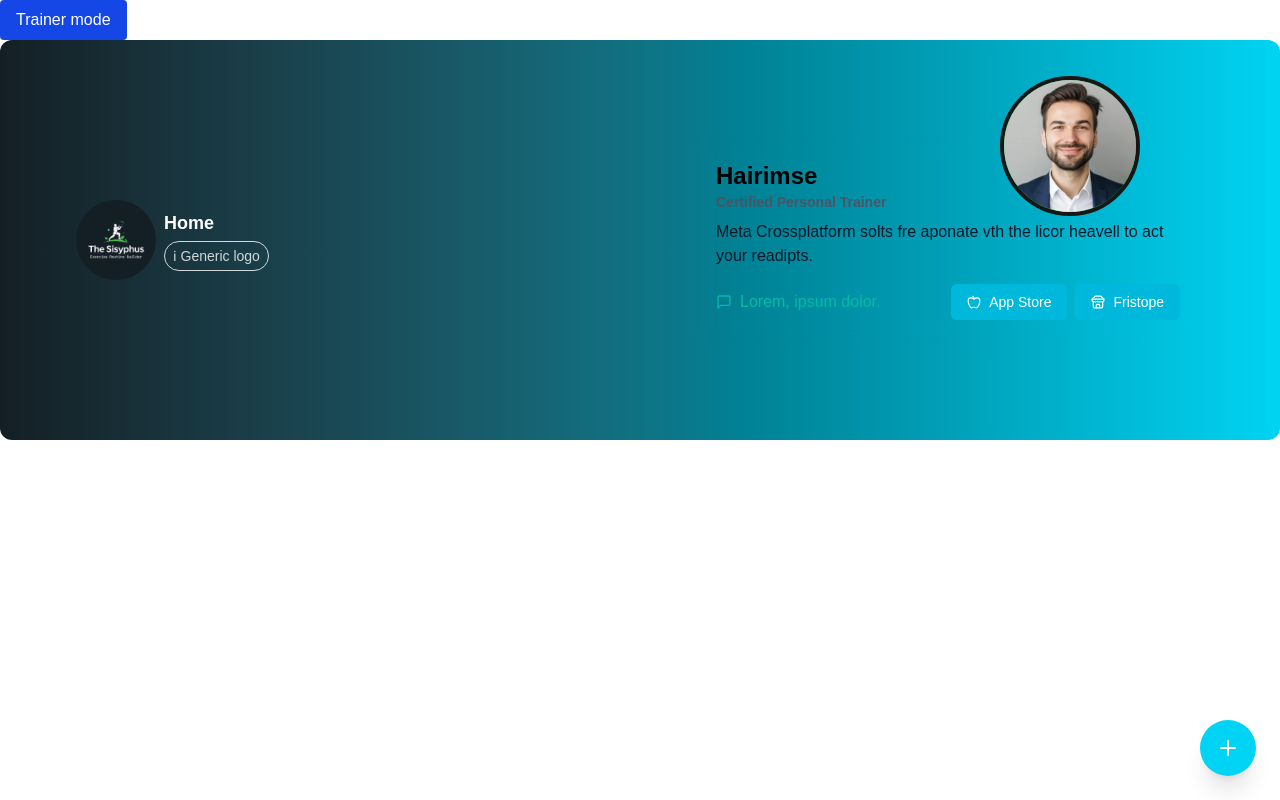
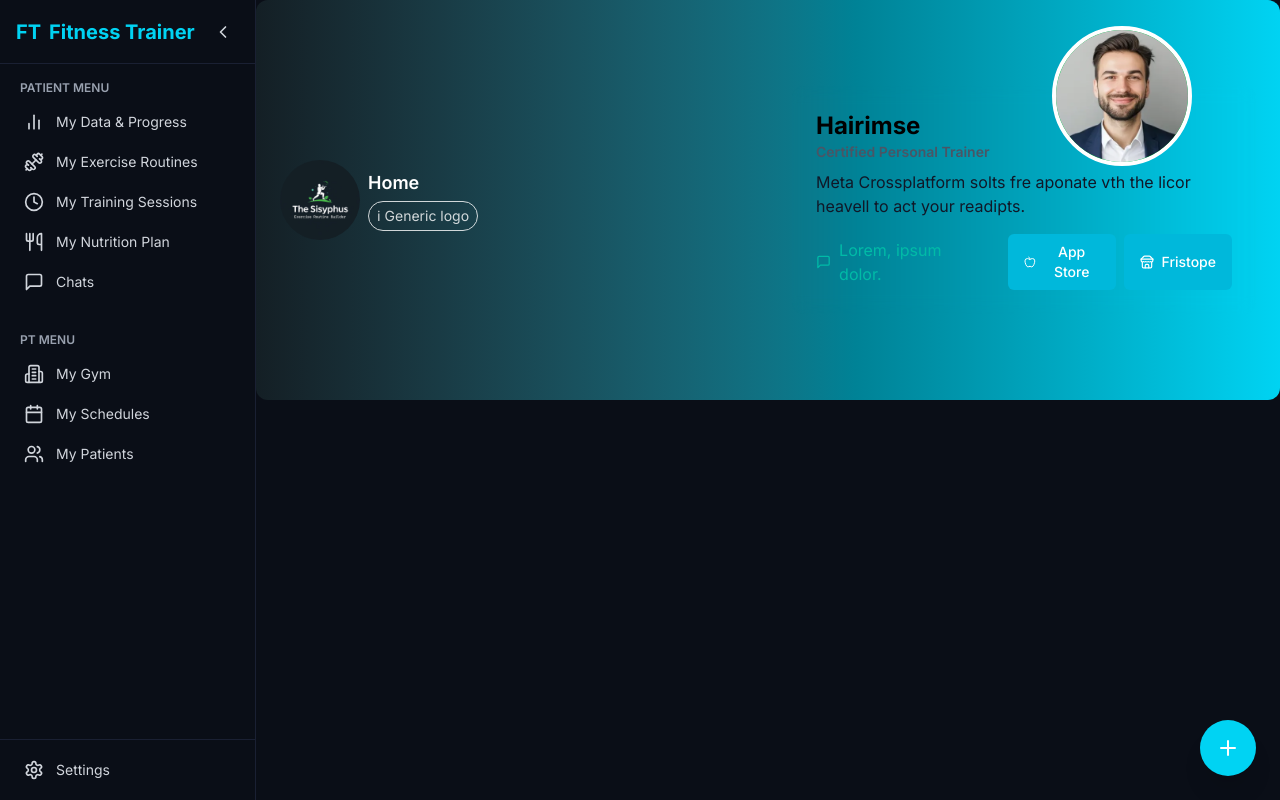
Before and after one commit to Sisyphus-Training/Sisyphus, a Next.js app in the folder sisyphus/: page / in a window 1280 px wide. Built offline with nearby package versions, Linux system fonts and the light colour scheme.

Commit message:
updated the page

```diff
--- a/sisyphus/src/app/page.tsx
+++ b/sisyphus/src/app/page.tsx
@@ -1,20 +1,32 @@
-"use client"
-import FabMenu from "@/components/organisms/fixedFloatingActionButton";
-import HeroSection from "@/components/organisms/hero";
-import { useUser } from "@/components/molecules/userContext";
+import type { Metadata } from "next"
+import { Inter } from "next/font/google"
+import Sidebar from "@/components/sidebar"
+import HeroSection from "@/components/organisms/hero"
+import FabMenu from "@/components/organisms/fixedFloatingActionButton"
 
-export default function Home() {
-  const { isPatientMode, setIsPatientMode } = useUser();
+const inter = Inter({ subsets: ["latin"] })
 
-  const switchUser = () => {
-    setIsPatientMode((prev: boolean) => !prev)
-  }
+export const metadata: Metadata = {
+  title: "Fitness Trainer Dashboard",
+  description: "Fitness trainer dashboard with expandable sidebar",
+}
 
+export default function RootLayout({
+  children,
+}: {
+  children: React.ReactNode
+}) {
   return (
-    <div className="w-full  bg-white min-h-screen  relative ">
-      <button onClick={switchUser} className=" px-4 py-2 bg-blue-700 text-white rounded-sm cursor-pointer " > {isPatientMode ? "Patient mode" : "Trainer mode"} </button>
-      <HeroSection />
-      <FabMenu />
-    </div>
-  );
+    <html lang="en">
+      <body className={inter.className}>
+        <div className="flex h-screen bg-[#0a0e17] text-white">
+          <Sidebar />
+          <main className="flex-1 overflow-auto">
+            <HeroSection />
+            <FabMenu />
+          </main>
+        </div>
+      </body>
+    </html>
+  )
 }
--- a/sisyphus/src/components/organisms/hero.tsx
+++ b/sisyphus/src/components/organisms/hero.tsx
@@ -7,6 +7,7 @@ import { MessageSquare } from "lucide-react";
 import logo from "../../../public/logo.jpg";
 import { useUser } from "@/components/molecules/userContext";
 import { patientData, trainerData, Users } from "@/components/atoms/userData";
+import Sidebar from "../sidebar";
 
 const HeroSection = () => {
   const { isPatientMode } = useUser();
--- a/sisyphus/src/components/sidebar.tsx
+++ b/sisyphus/src/components/sidebar.tsx
@@ -105,7 +105,7 @@ export default function Sidebar() {
 
       <div className="flex-1 overflow-y-auto py-4 flex flex-col gap-2">
         <div className="px-3">
-          {expanded && <h3 className="text-xs uppercase text-gray-400 font-semibold px-2 mb-2">Common Tabs</h3>}
+          {expanded && <h3 className="text-xs uppercase text-gray-400 font-semibold px-2 mb-2">Patient Menu</h3>}
           <nav className="space-y-1">
             {commonNavItems.map((item) => (
               <Link
@@ -126,7 +126,7 @@ export default function Sidebar() {
         </div>
 
         <div className="px-3 mt-6">
-          {expanded && <h3 className="text-xs uppercase text-gray-400 font-semibold px-2 mb-2">Trainer-Only Tabs</h3>}
+          {expanded && <h3 className="text-xs uppercase text-gray-400 font-semibold px-2 mb-2">PT Menu</h3>}
           <nav className="space-y-1">
             {trainerNavItems.map((item) => (
               <Link
```
